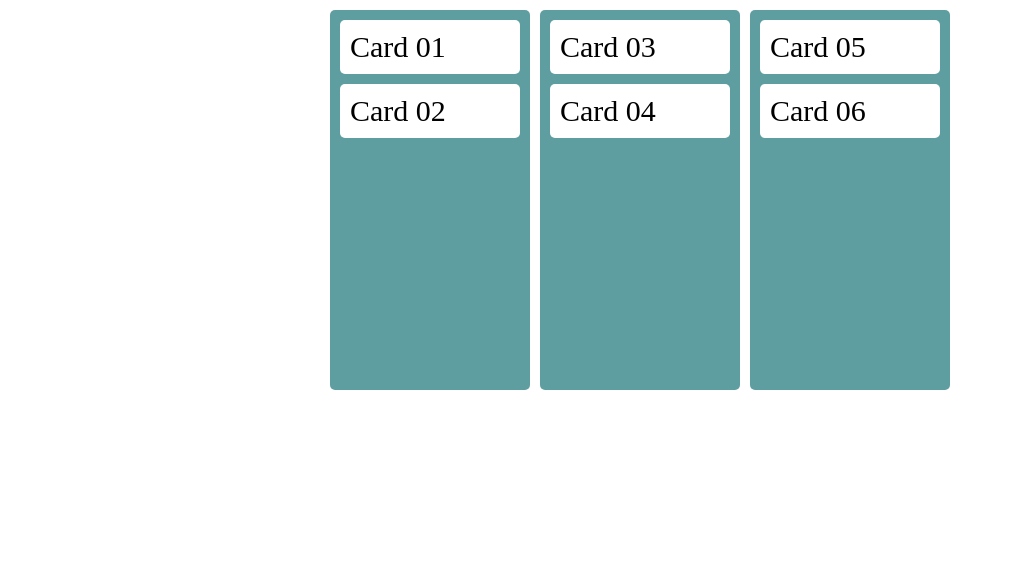
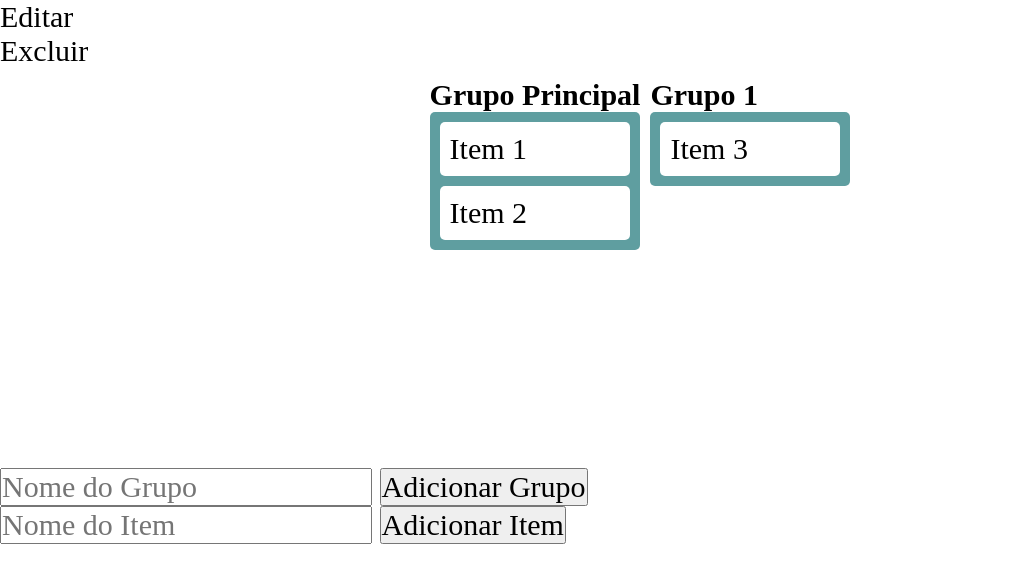
Before and after one commit to Antonino-Marques-Jares/kanban-javascript, a plain HTML site: page index.html in a window 1280 px wide. Shown: the whole page, without its empty margins (0-1013 px from the left). Drawn offline with Linux system fonts and the light colour scheme.

Commit message:
Update index.html

```diff
--- a/index.html
+++ b/index.html
@@ -9,21 +9,32 @@
   <link rel="stylesheet" href="style.css" />
 </head>
 <body>
-  <div class="kanban">
-    <div class="grupo">
-      <div class="item" draggable="true">Card 01</div>
-      <div class="item" draggable="true">Card 02</div>
+  <div class="context-menu" id="contextMenu">
+    <ul>
+      <li id="editarItem">Editar</li>
+      <li>Excluir</li>
+    </ul>
+  </div>
+  <div class="kanban" id="kanban">
+    <div class="titulo-grupo">
+      <h1>Grupo Principal</h1>
+      <div class="grupo" id="grupo-inicial">
+        <div class="item" draggable="true" id="item-1">Item 1</div>
+        <div class="item" draggable="true" id="item-2">Item 2</div>
+      </div>
     </div>
-    <div class="grupo">
-      <div class="item" draggable="true">Card 03</div>
-      <div class="item" draggable="true">Card 04</div>
-    </div>
-    <div class="grupo">
-      <div class="item" draggable="true">Card 05</div>
-      <div class="item" draggable="true">Card 06</div>
+    <div class="titulo-grupo">
+      <h1>Grupo 1</h1>
+      <div class="grupo" id="grp-1">
+        <div class="item" draggable="true" id="item-3">Item 3</div>
+      </div>
     </div>
   </div>
-
+    <input id="nome-novo-grupo" type="text" placeholder="Nome do Grupo"/>
+    <button id="add-grupo">Adicionar Grupo</button>
+    <br>
+    <input id="nome-novo-item" type="text" placeholder="Nome do Item"/>
+    <button id="add-item">Adicionar Item</button>
   <script src="script.js"></script>
 </body>
 </html>
```
